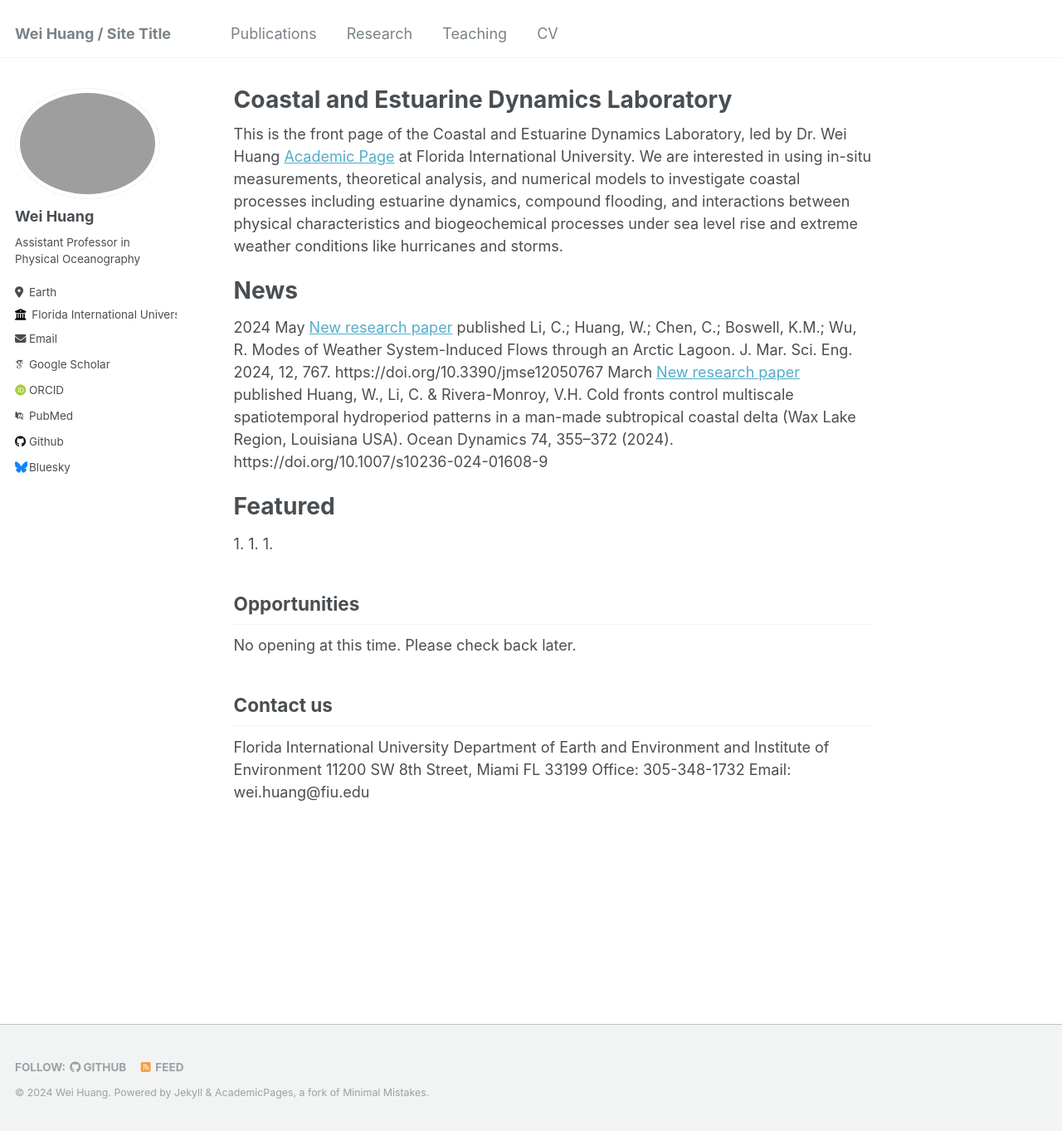
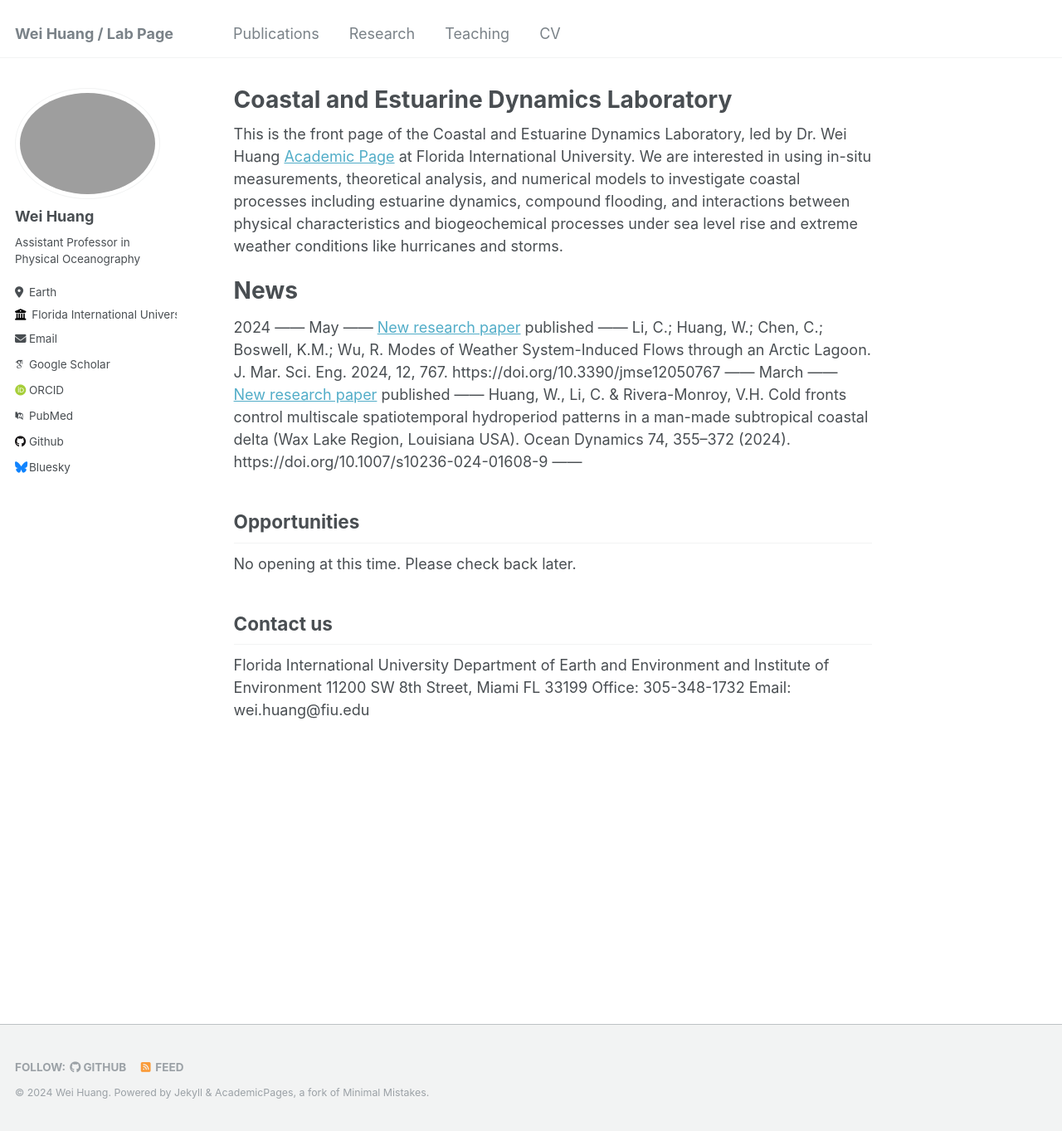
Before and after one commit to huang96169/huang96169.github.io, a Jekyll site: the page built from _pages/about.md, in a window 1280 px wide and 1363 px high. Shown: the whole window at 83% size. Built offline with Jekyll 4.4.1, drawn with Linux system fonts in a browser that asks for light colours; some web fonts are replaced.

Commit message:
modified:   _config.yml 	modified:   _pages/about.md

```diff
--- a/_config.yml
+++ b/_config.yml
@@ -8,7 +8,7 @@
 
 # Basic Site Settings
 locale                   : "en-US"
-title                    : "Wei Huang / Site Title"
+title                    : "Wei Huang / Lab Page"
 title_separator          : "-"
 name                     : &name "Wei Huang"
 description              : &description "personal description"
--- a/_pages/about.md
+++ b/_pages/about.md
@@ -13,19 +13,20 @@ We are interested in using in-situ measurements, theoretical analysis, and numer
 News
 ======
 2024
+------
 May
+------
 [New research paper](https://doi.org/10.3390/jmse12050767) published
+------
 Li, C.; Huang, W.; Chen, C.; Boswell, K.M.; Wu, R. Modes of Weather System-Induced Flows through an Arctic Lagoon. J. Mar. Sci. Eng. 2024, 12, 767. https://doi.org/10.3390/jmse12050767
+------
 March
+------
 [New research paper](https://doi.org/10.1007/s10236-024-01608-9) published
+------
 Huang, W., Li, C. & Rivera-Monroy, V.H. Cold fronts control multiscale spatiotemporal hydroperiod patterns in a man-made subtropical coastal delta (Wax Lake Region, Louisiana USA). Ocean Dynamics 74, 355–372 (2024). https://doi.org/10.1007/s10236-024-01608-9
+------
 
-
-Featured
-======
-1.
-1.
-1.
 
 Opportunities
 ------
```
